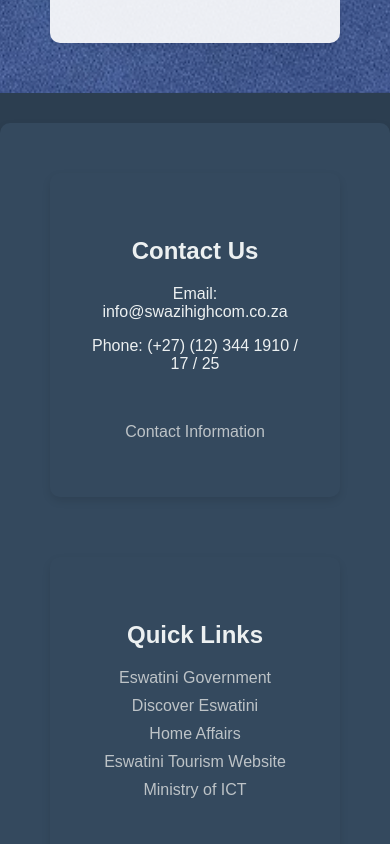
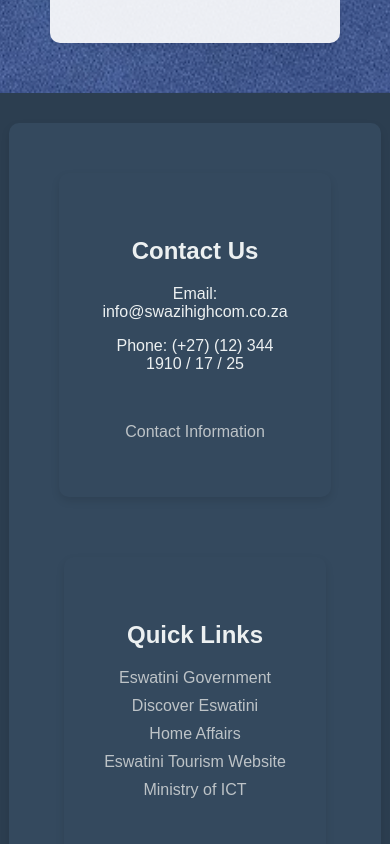
Before and after one commit to Lindelani-3/swazi-high-commission, a React (Create React App) app: page /consular-services/passport-services in a window 390 px wide. Shown: the part 2280-3124 px from the top of the page. Built offline with nearby package versions, Linux system fonts and the light colour scheme.

Commit message:
edited footer response

```diff
--- a/src/components/Footer.css
+++ b/src/components/Footer.css
@@ -94,9 +94,9 @@
 /* Responsive adjustments if necessary */
 @media (max-width: 768px) {
   .footer-container {
-    display: inline-flex;
+    display: inline-block;
     flex-direction: column;
-    max-width: 90%;
+    width: 100%;
   }
 
   .footer-bottom {
```
